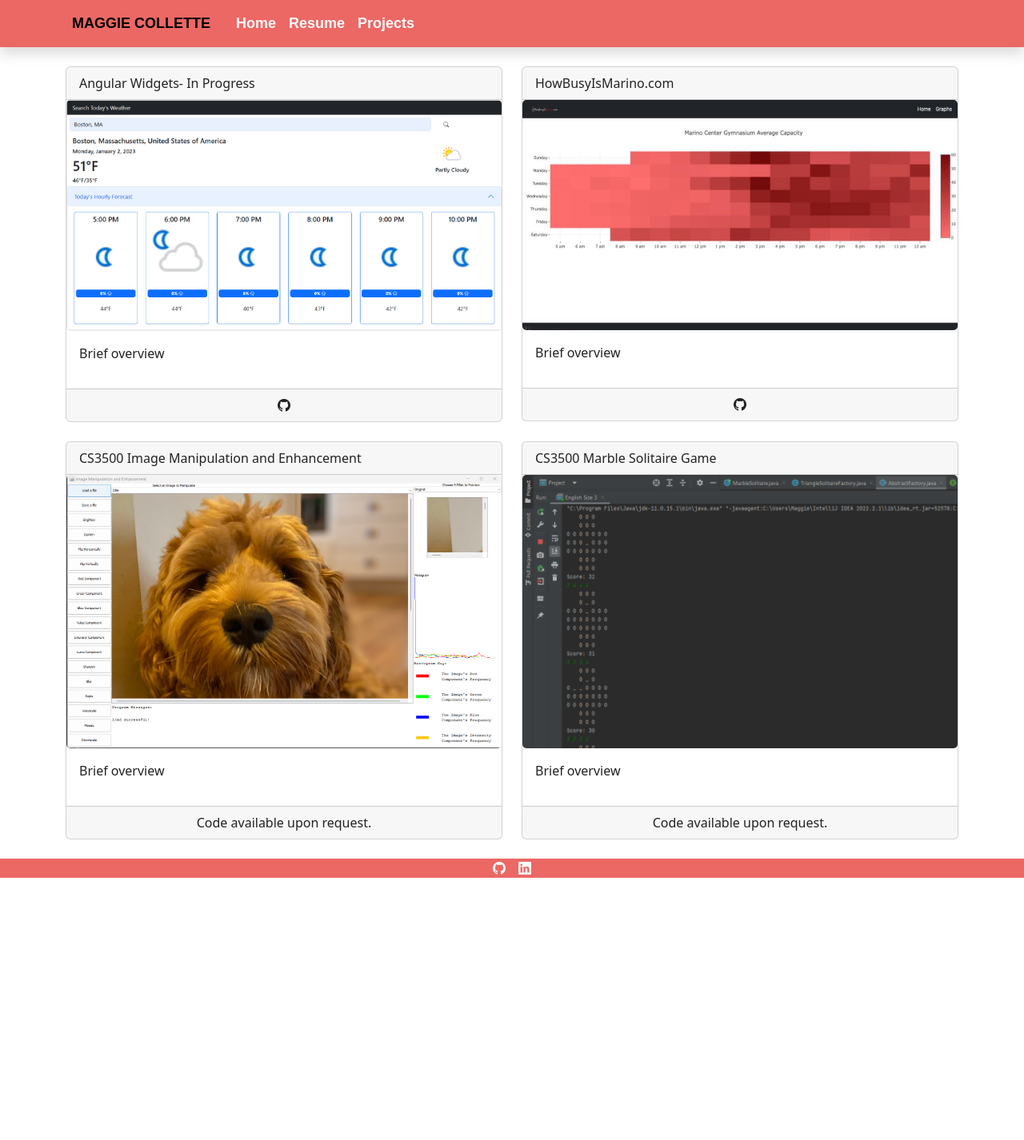
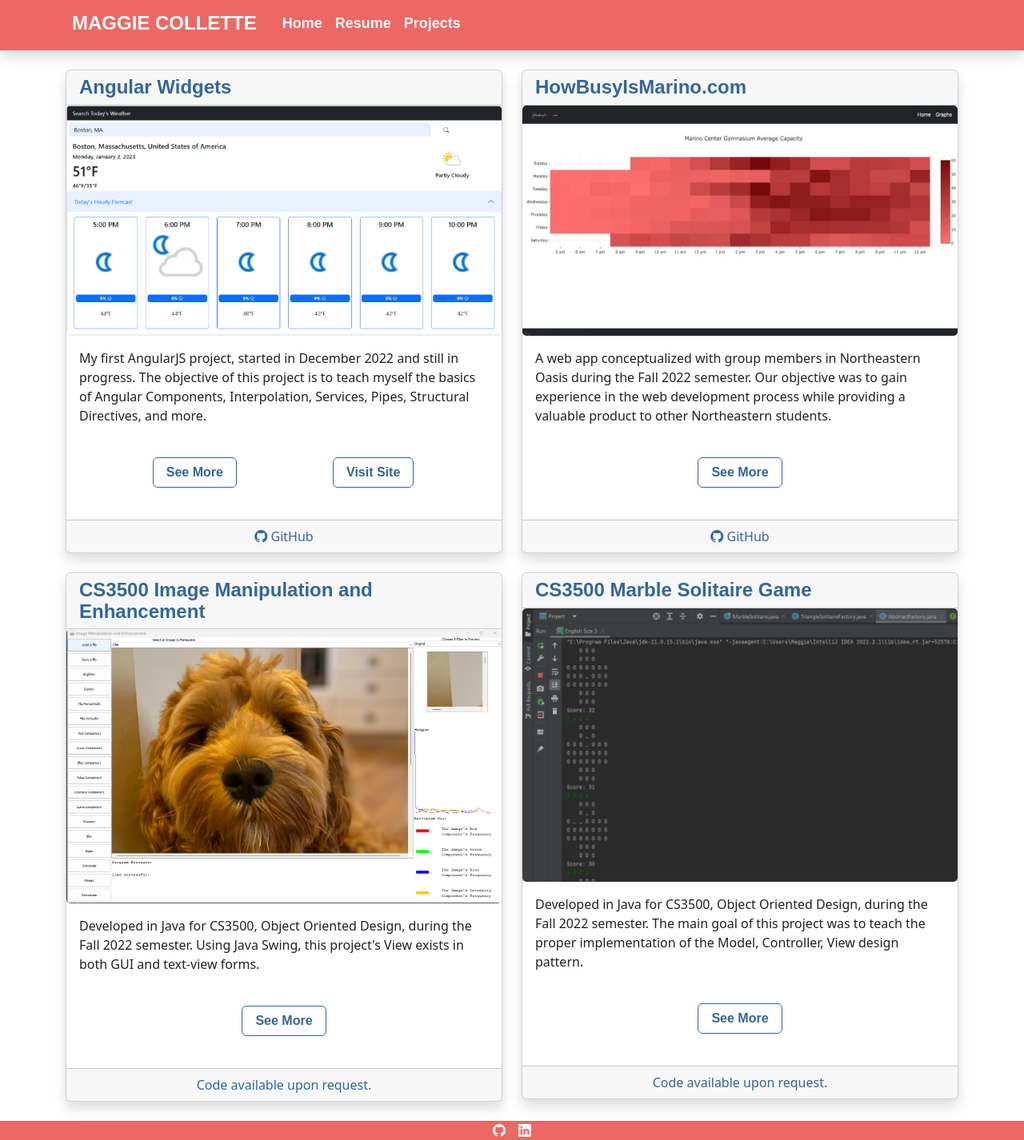
Before and after one commit to maggiecollette/Personal-Site, an Angular app: page /projects in a window 1280 px wide. Shown: the whole page at 80% size. Before the commit the page ends 1098 px from the top, so only its background shows below. Built offline with nearby package versions, Linux system fonts and the light colour scheme.

Commit message:
Styles updated & projects page completed

```diff
--- a/src/app/app.component.html
+++ b/src/app/app.component.html
@@ -4,7 +4,7 @@
   <div class="container">
     <ul class="navbar-nav mr-auto">
       <li class="nav-item">
-        <a class="navbar-brand nav-link" href="">Maggie Collette</a>
+        <a class="navbar-brand nav-link text-light" href=""><h4><strong>Maggie Collette</strong></h4></a>
       </li>
       <li class="nav-item">
         <a class="nav-link text-light" href="">Home</a>
--- a/src/app/projects/projects.component.html
+++ b/src/app/projects/projects.component.html
@@ -3,58 +3,104 @@
   <div class="row justify-content-center">
     <!-- Angular Widgets -->
     <div class="col">
-      <a class="text-dark text-decoration-none" href="angular-widgets">
-        <div class="card">
-          <p class="card-header">Angular Widgets- In Progress</p>
+        <div class="card shadow">
+          <h4 class="card-header text-info"><strong>Angular Widgets</strong></h4>
           <img class="card-img" src="assets/ANGULAR-WIDGETS-SS2.png">
-          <p class="card-body">Brief overview</p>
+          <div class="container card-body text-center">
+            <p class="text-dark text-start">
+              My first AngularJS project, started in December 2022 and still in progress. The objective of this project
+              is to teach myself the basics of Angular Components, Interpolation, Services, Pipes, Structural Directives,
+              and more.
+            </p>
+            <br>
+            <div class="row justify-content-evenly">
+              <div class="col-3">
+                <a href="angular-widgets">
+                  <button type="button" class="btn btn-outline-info">See More</button>
+                </a>
+              </div>
+              <div class="col-3">
+                <a href="https://maggiecollette.github.io/Angular-Widgets/" target="_blank" rel="noreferrer noopener">
+                  <button type="button" class="btn btn-outline-info">Visit Site</button>
+                </a>
+              </div>
+            </div>
+          </div>
+          <br>
           <span class="card-footer text-center">
-            <a class="link-dark" href="https://github.com/maggiecollette/Angular-Widgets">
+            <a class="text-decoration-none link-info" href="https://github.com/maggiecollette/Angular-Widgets">
               <i class="bi bi-github"></i>
+              GitHub
+            </a>
+
+          </span>
+        </div>
+    </div>
+    <!-- HowBusyIsMarino.com -->
+    <div class="col">
+        <div class="card shadow">
+          <h4 class="card-header text-info"><strong>HowBusyIsMarino.com</strong></h4>
+          <img class="card-img" src="assets/OASIS-SS2.jpg">
+          <div class="container card-body text-center">
+            <p class="text-dark text-start">
+              A web app conceptualized with group members in Northeastern Oasis during the Fall 2022 semester. Our
+              objective was to gain experience in the web development process while providing a valuable product to
+              other Northeastern students.
+            </p>
+            <br>
+            <a href="oasis-project-fall2022">
+            <button type="button" class="btn btn-outline-info">See More</button>
+            </a>
+          </div>
+          <br>
+          <span class="card-footer text-center">
+            <a class="text-decoration-none link-info" href="https://github.com/maggiecollette/Marino-Gym-Project">
+              <i class="bi bi-github"></i>
+              GitHub
             </a>
           </span>
         </div>
-      </a>
-    </div>
-    <!-- HowBusyIsMarino.com -->
-    <div class="col">
-      <a class="text-dark text-decoration-none" href="oasis-project-fall2022">
-        <div class="card">
-          <p class="card-header">HowBusyIsMarino.com</p>
-          <img class="card-img" src="assets/OASIS-SS2.jpg">
-          <p class="card-body">Brief overview</p>
-          <span class="card-footer text-center">
-            <a class="link-dark" href="https://github.com/maggiecollette/Marino-Gym-Project">
-              <i class="bi bi-github"></i>
-            </a>
-          </span>
-        </div>
-      </a>
     </div>
   </div>
   <br>
   <div class="row justify-content-center">
     <!-- Image Manipulation and Enhancement -->
     <div class="col">
-      <a class="text-dark text-decoration-none" href="ood-ime">
-        <div class="card">
-          <p class="card-header">CS3500 Image Manipulation and Enhancement</p>
+        <div class="card shadow">
+          <h4 class="card-header text-info"><strong>CS3500 Image Manipulation and Enhancement</strong></h4>
           <img class="card-img" src="assets/OOD-IME-SS1.png">
-          <p class="card-body">Brief overview</p>
-          <span class="card-footer text-center">Code available upon request.</span>
+          <div class="container card-body text-center">
+            <p class="text-dark text-start">
+              Developed in Java for CS3500, Object Oriented Design, during the Fall 2022 semester. Using Java Swing, this
+              project's View exists in both GUI and text-view forms.
+            </p>
+            <br>
+            <a href="ood-ime">
+            <button type="button" class="btn btn-outline-info">See More</button>
+            </a>
+          </div>
+          <br>
+          <span class="card-footer text-center text-info">Code available upon request.</span>
         </div>
-      </a>
     </div>
     <!-- Marble Solitaire Game -->
     <div class="col">
-      <a class="text-dark text-decoration-none" href="ood-marble-solitaire">
-        <div class="card">
-          <p class="card-header">CS3500 Marble Solitaire Game</p>
+        <div class="card shadow">
+          <h4 class="card-header text-info"><strong>CS3500 Marble Solitaire Game</strong></h4>
           <img class="card-img" src="assets/OOD-MARBLE-SOLITAIRE-SS1.png">
-          <p class="card-body">Brief overview</p>
-          <span class="card-footer text-center">Code available upon request.</span>
+          <div class="container card-body text-center">
+            <p class="text-dark text-start">
+              Developed in Java for CS3500, Object Oriented Design, during the Fall 2022 semester. The main goal of this
+              project was to teach the proper implementation of the Model, Controller, View design pattern.
+            </p>
+            <br>
+              <a href="ood-marble-solitaire">
+                <button type="button" class="btn btn-outline-info">See More</button>
+              </a>
+          </div>
+          <br>
+          <span class="card-footer text-center text-info">Code available upon request.</span>
         </div>
-      </a>
     </div>
   </div>
   <br>
--- a/src/app/resume/resume.component.html
+++ b/src/app/resume/resume.component.html
@@ -90,7 +90,7 @@
     <div class="col-3 text-start">
       <p><strong>Club Member</strong></p>
     </div>
-    <div class="col-2 text-end">
+    <div class="col-3 text-end">
       <p>September 2022 - December 2022</p>
     </div>
   </div>
@@ -133,7 +133,7 @@
   </ul>
 
   <div class="row justify-content-between">
-    <div class="col-3 text-start">
+    <div class="col-4 text-start">
       <p><strong>TOWN OF MIDDLEBURY PARKS & RECREATION</strong></p>
     </div>
     <div class="col-2 text-end">
```
Also changed, not shown: 17 other files (tests, documents, lock files or other folders).
